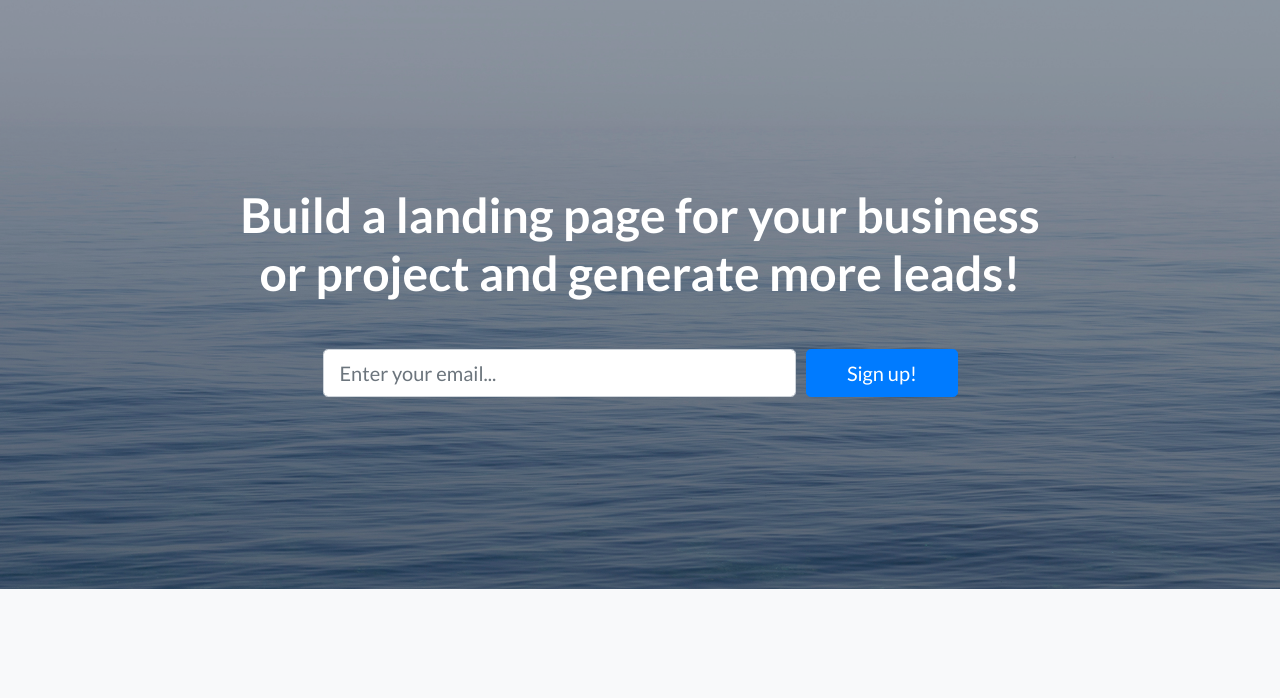
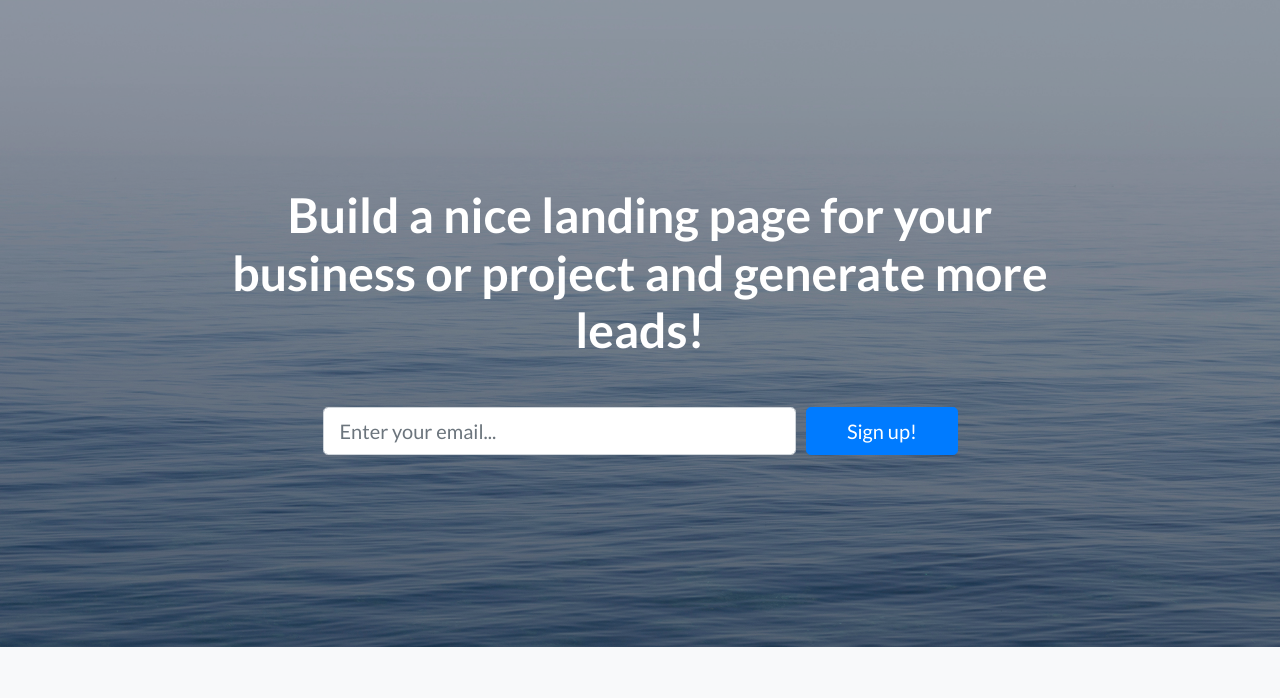
Before and after one commit to ahmadabugosh/landingpagejune2019, a website: page index.html in a window 1280 px wide. Shown: the part 62-760 px from the top of the page. Drawn offline with Linux system fonts and the light colour scheme.

Commit message:
Commit changes1

```diff
--- a/index.html
+++ b/index.html
@@ -39,7 +39,7 @@
     <div class="container">
       <div class="row">
         <div class="col-xl-9 mx-auto">
-          <h1 class="mb-5">Build a landing page for your business or project and generate more leads!</h1>
+          <h1 class="mb-5">Build a nice landing page for your business or project and generate more leads!</h1>
         </div>
         <div class="col-md-10 col-lg-8 col-xl-7 mx-auto">
           <form>
```
